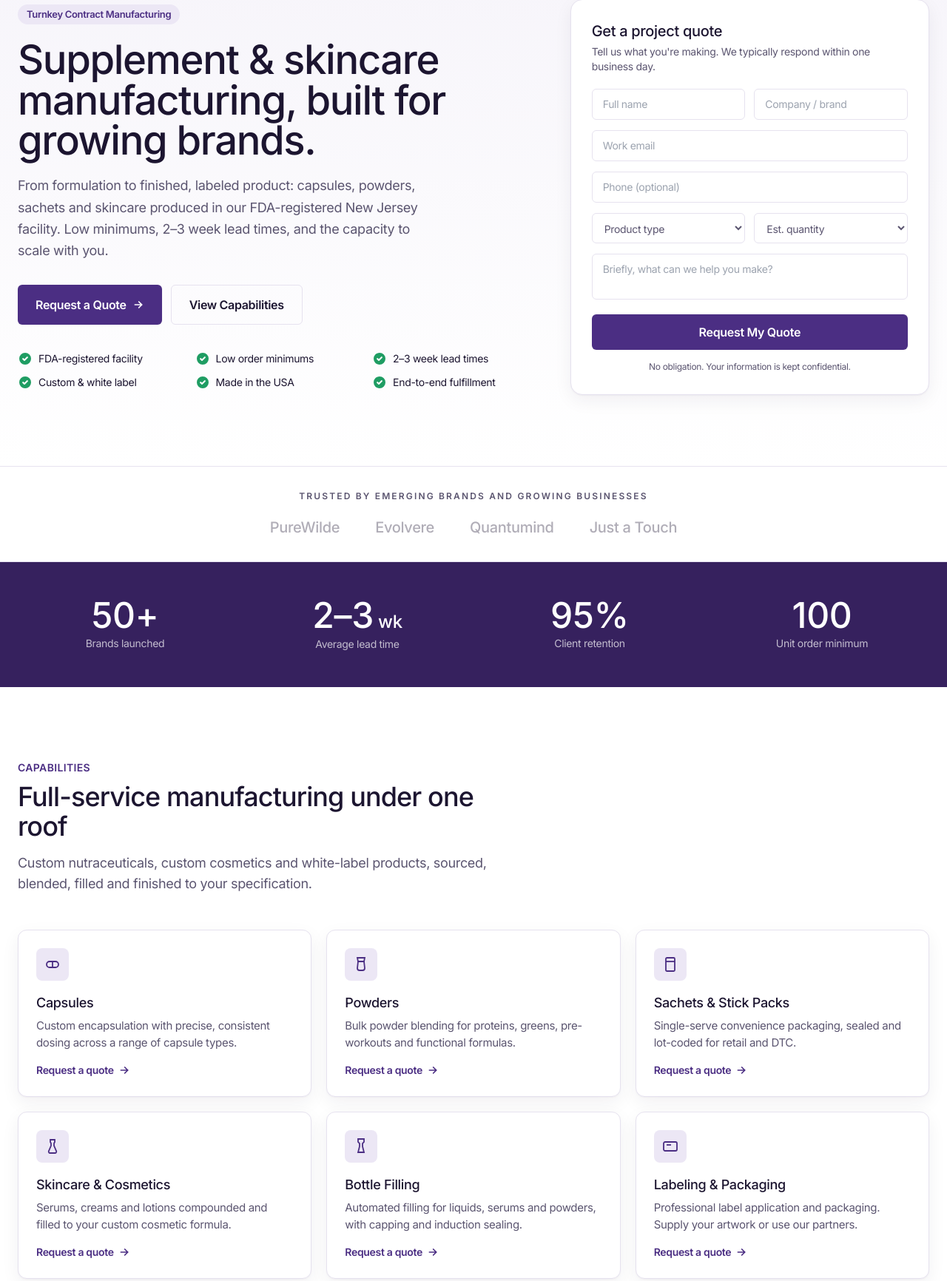
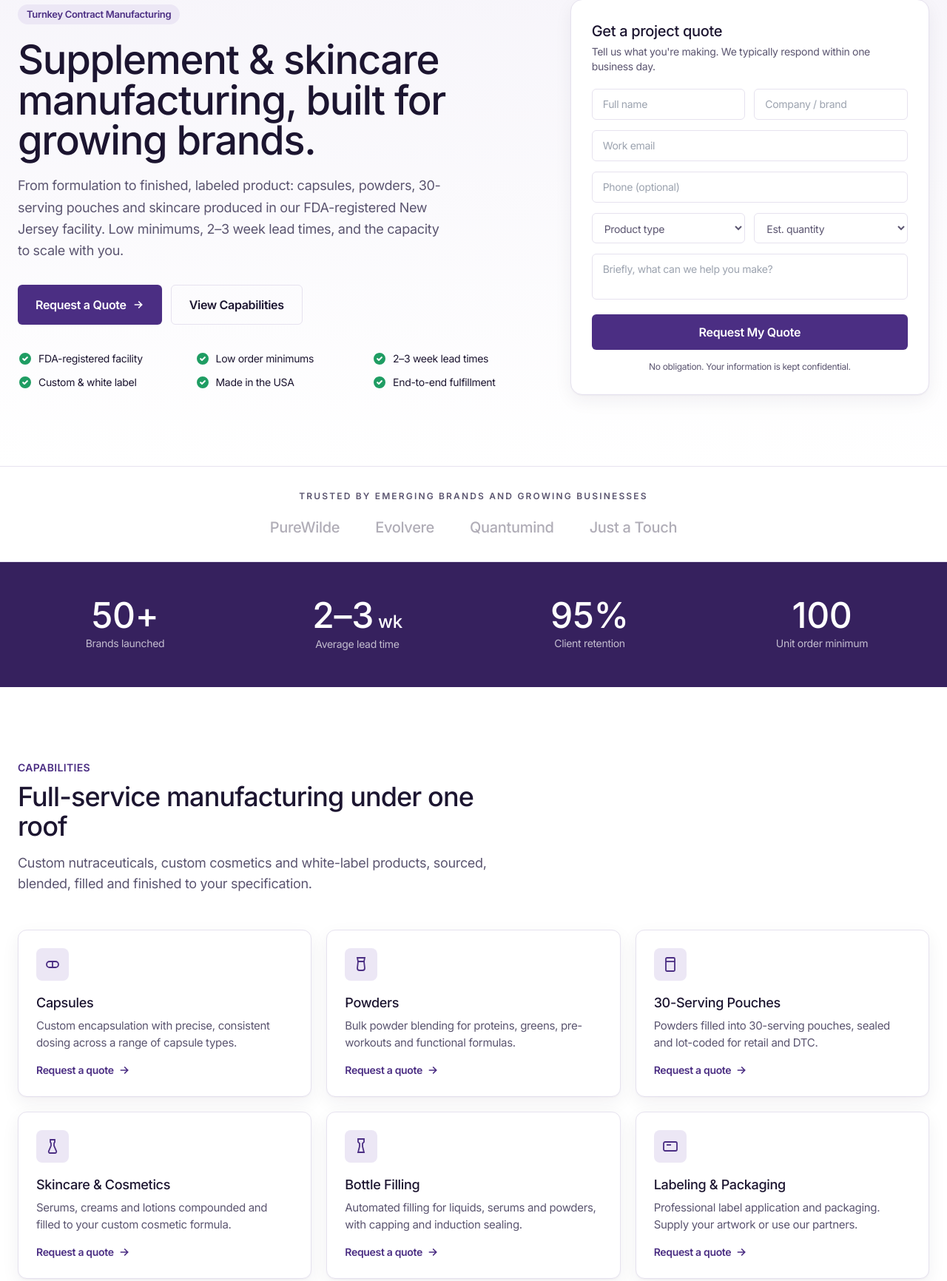
Before and after one commit to kdsgroupllc/website, a plain HTML site: page index.html in a window 1280 px wide. Shown: the part 202-1934 px from the top of the page at 74% size. Drawn offline with nearby package versions, Linux system fonts and the light colour scheme.

Commit message:
Replace sachets/stick packs with 30-serving pouches
- Hero copy, capability card, facility photo and quote-form options
- Stock kraft pouch photo (Unsplash License, Vitalii Abakumov)

Co-Authored-By: Claude Opus 5.5 <noreply@anthropic.com>
Claude-Session: https://claude.ai/code/session_01Tw7bLTKdB6f5ZL4BrtY6QD

```diff
--- a/index.html
+++ b/index.html
@@ -126,7 +126,7 @@
         Supplement &amp; skincare manufacturing, built for growing brands.
       </h1>
       <p class="mt-5 text-lg text-muted max-w-xl leading-relaxed">
-        From formulation to finished, labeled product: capsules, powders, sachets and skincare produced in our FDA-registered New Jersey facility. Low minimums, 2–3 week lead times, and the capacity to scale with you.
+        From formulation to finished, labeled product: capsules, powders, 30-serving pouches and skincare produced in our FDA-registered New Jersey facility. Low minimums, 2–3 week lead times, and the capacity to scale with you.
       </p>
       <div class="mt-8 flex flex-col sm:flex-row gap-3">
         <a href="#quote" class="inline-flex justify-center items-center gap-2 rounded-md bg-brand hover:bg-brand-600 text-white font-semibold px-6 py-3.5 transition shadow-sm">Request a Quote
@@ -159,7 +159,7 @@
           <div class="grid grid-cols-2 gap-3">
             <select name="product" class="rounded-md border border-line px-3 py-2.5 text-sm text-muted focus:border-brand outline-none bg-white">
               <option value="">Product type</option>
-              <option>Capsules</option><option>Powders</option><option>Sachets / Stick packs</option>
+              <option>Capsules</option><option>Powders</option><option>Pouches (30-serving)</option>
               <option>Skincare / Cosmetics</option><option>Bottle filling</option><option>White label</option><option>Not sure yet</option>
             </select>
             <select name="qty" class="rounded-md border border-line px-3 py-2.5 text-sm text-muted focus:border-brand outline-none bg-white">
@@ -229,8 +229,8 @@
         <div class="w-11 h-11 rounded-lg bg-brand-light text-brand grid place-items-center">
           <svg class="w-6 h-6" fill="none" stroke="currentColor" stroke-width="1.8" viewBox="0 0 24 24"><rect x="6" y="3" width="12" height="18" rx="1.5"/><path d="M6 8h12"/></svg>
         </div>
-        <h3 class="mt-4 font-medium text-lg text-ink">Sachets &amp; Stick Packs</h3>
-        <p class="mt-1.5 text-[15px] text-muted">Single-serve convenience packaging, sealed and lot-coded for retail and DTC.</p>
+        <h3 class="mt-4 font-medium text-lg text-ink">30-Serving Pouches</h3>
+        <p class="mt-1.5 text-[15px] text-muted">Powders filled into 30-serving pouches, sealed and lot-coded for retail and DTC.</p>
         <a href="#quote" class="mt-4 inline-flex items-center gap-1.5 text-sm font-semibold text-brand group-hover:gap-2.5 transition-all">Request a quote
           <svg class="w-4 h-4" fill="none" stroke="currentColor" stroke-width="2.5" viewBox="0 0 24 24"><path stroke-linecap="round" d="M5 12h14m-6-6 6 6-6 6"/></svg></a>
       </div>
@@ -380,8 +380,8 @@
         <figcaption class="px-4 py-3 text-xs font-semibold uppercase tracking-wide text-muted">Labeling</figcaption>
       </figure>
       <figure class="reveal rounded-xl overflow-hidden border border-line shadow-card bg-white">
-        <div class="ph aspect-[4/3]" data-label="images/sachet.png"><img src="images/sachet.png" alt="Single-serve sachets and stick packs" loading="lazy" onerror="this.style.display='none';this.parentElement.classList.add('img-missing')" /></div>
-        <figcaption class="px-4 py-3 text-xs font-semibold uppercase tracking-wide text-muted">Sachets &amp; Stick Packs</figcaption>
+        <div class="ph aspect-[4/3]" data-label="30-serving pouches"><img src="https://images.unsplash.com/photo-1790861286814-0fcb8ed0a4c9?fm=jpg&amp;q=70&amp;w=1200&amp;auto=format&amp;fit=crop" alt="Kraft pouch for a 30-serving powder supplement" loading="lazy" onerror="this.style.display='none';this.parentElement.classList.add('img-missing')" /></div>
+        <figcaption class="px-4 py-3 text-xs font-semibold uppercase tracking-wide text-muted">30-Serving Pouches</figcaption>
       </figure>
     </div>
   </div>
@@ -614,7 +614,7 @@
         <div class="grid sm:grid-cols-2 gap-4">
           <div><label class="block text-sm font-medium text-ink mb-1.5">Product type</label>
             <select name="product" class="w-full rounded-md border border-line px-3 py-2.5 text-sm focus:border-brand outline-none bg-white">
-              <option value="">Select…</option><option>Capsules</option><option>Powders</option><option>Sachets / Stick packs</option><option>Skincare / Cosmetics</option><option>Bottle filling</option><option>White label</option><option>Not sure yet</option>
+              <option value="">Select…</option><option>Capsules</option><option>Powders</option><option>Pouches (30-serving)</option><option>Skincare / Cosmetics</option><option>Bottle filling</option><option>White label</option><option>Not sure yet</option>
             </select></div>
           <div><label class="block text-sm font-medium text-ink mb-1.5">Estimated quantity</label>
             <select name="qty" class="w-full rounded-md border border-line px-3 py-2.5 text-sm focus:border-brand outline-none bg-white">
```
